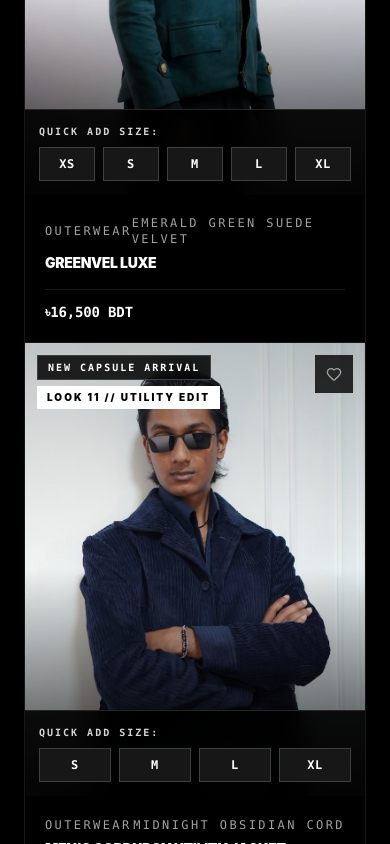
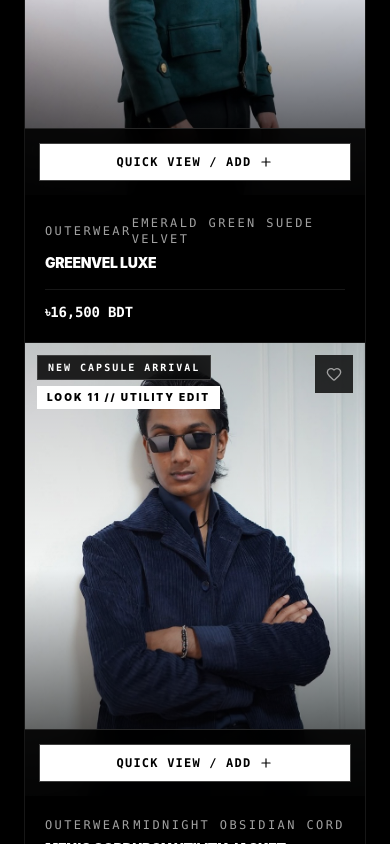
Before and after one commit to sadmantajwar-afk/cinematic-luxury-fashion-website, a Next.js app: page / in a window 390 px wide. Shown: the part 6700-7544 px from the top of the page. Built offline with nearby package versions, Linux system fonts and the light colour scheme; no server answers; the database is empty.

Commit message:
feat: replace size selector with explicit QUICK VIEW / ADD button on product cards for better mobile UX

```diff
--- a/src/components/ProductCard.tsx
+++ b/src/components/ProductCard.tsx
@@ -106,34 +106,22 @@ export default function ProductCard({ product, onSelect }: ProductCardProps) {
         {/* Subtle Vignette & Grain */}
         <div className="absolute inset-0 pointer-events-none bg-gradient-to-t from-black/80 via-transparent to-black/20" />
 
-        {/* Quick Add Size Bar (Always visible on mobile, reveals on hover on desktop) */}
+        {/* Quick Add Overlay (Always visible on mobile, reveals on hover on desktop) */}
         <div
-          onClick={(e) => e.stopPropagation()}
           className={`absolute bottom-0 left-0 w-full p-3.5 bg-black/90 backdrop-blur-md border-t border-neutral-800 transition-all duration-300 flex flex-col gap-2 opacity-100 translate-y-0 lg:opacity-0 lg:translate-y-2 lg:pointer-events-none ${
             isHovered ? "lg:opacity-100 lg:translate-y-0 lg:pointer-events-auto" : ""
           }`}
         >
-          <div className="flex items-center justify-between text-[10px] sm:text-xs font-mono uppercase tracking-[0.2em] text-neutral-300 font-bold">
-            <span>QUICK ADD SIZE:</span>
-            {justAdded && (
-              <span className="text-white font-black flex items-center gap-1">
-                <Check size={12} /> ADDED TO BAG
-              </span>
-            )}
-          </div>
-          <div className="flex flex-wrap gap-2">
-            {sizes.map((sz, idx) => (
-              <motion.button
-                key={`card-size-${product.id || product.slug || 'p'}-${sz || idx}-${idx}`}
-                whileHover={{ scale: 1.05 }}
-                whileTap={{ scale: 0.95 }}
-                onClick={(e) => handleQuickAdd(e, sz)}
-                className="flex-1 py-2 px-2 text-xs font-mono font-bold uppercase tracking-wider border border-neutral-700 bg-neutral-900 hover:bg-white hover:text-black hover:border-white transition-colors cursor-pointer text-center"
-              >
-                {sz}
-              </motion.button>
-            ))}
-          </div>
+          <button
+            onClick={(e) => {
+              e.stopPropagation();
+              onSelect(product);
+            }}
+            className="w-full py-2.5 px-2 text-xs font-mono font-bold uppercase tracking-widest border border-neutral-700 bg-white text-black hover:bg-neutral-200 transition-colors cursor-pointer text-center flex items-center justify-center gap-2"
+          >
+            <span>QUICK VIEW / ADD</span>
+            <Plus size={14} />
+          </button>
         </div>
       </div>
 
```
